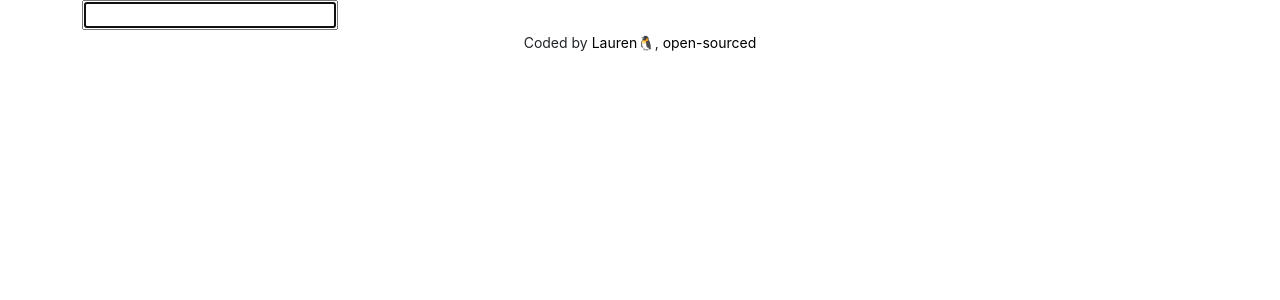
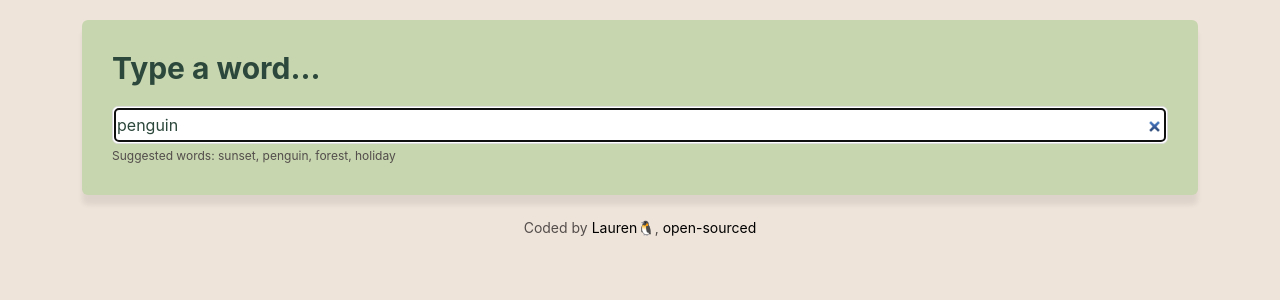
Before and after one commit to laurenlmylee/react-dictionary-project, a React (Create React App) app: page / in a window 1280 px wide. Shown: the top 300 px of the page. Built offline with nearby package versions, Linux system fonts and the light colour scheme; no server answers.

Commit message:
Styled application
Added CSS for each component

```diff
--- a/src/App.css
+++ b/src/App.css
@@ -1,3 +1,8 @@
+body{
+  background:#efe4da;
+  color:#534D4B;
+}
+
 .footer-link{
   text-decoration: none;
   color:#000;
--- a/src/App.js
+++ b/src/App.js
@@ -9,7 +9,7 @@ export default function App() {
 
         </header>
         <main>
-          <Dictionary/>
+          <Dictionary defaultKeyword="penguin"/>
         </main>
         <footer className="text-center">
           <small>Coded by {" "}
--- a/src/Dictionary.css
+++ b/src/Dictionary.css
@@ -0,0 +1,29 @@
+.Dictionary section{
+    background:#c7d6af;
+    padding:30px;
+    border-radius:6px;
+    box-shadow: 0px 10px 5px rgba(0,0,0,0.07);
+    margin: 20px 0;
+
+}
+
+.Dictionary input{
+    width:100%;
+    padding: 6px 4px;
+    border: 1px solid #ddd;
+    border-radius:6px;
+    color:#2c473b;
+}
+
+.Dictionary h1{
+    font-size:30px;
+    font-weight:bold;
+    text-align:left;
+    color:#2c473b;
+    margin-bottom:20px;
+}
+
+.Dictionary .hint{
+    font-size:12px;
+    margin-top:3px;
+}
--- a/src/Dictionary.js
+++ b/src/Dictionary.js
@@ -3,9 +3,10 @@ import axios from "axios";
 import "./Dictionary.css";
 import Results from "./Results";
 
-export default function Dictionary() {
-    let [keyword, setKeyword] = useState(" ");
+export default function Dictionary(props) {
+    let [keyword, setKeyword] = useState(props.defaultKeyword);
     let [results,setResults]=useState(null);
+    let [loaded, setLoaded]=useState(false);
 
 
     function handleResponse(response) {
@@ -13,22 +14,42 @@ export default function Dictionary() {
         // console.log(response.data[0].meanings[0].definitions[0].definition);
     }
 
-    function search(event) {
-        event.preventDefault();
+    function search() {
         let apiUrl = `https://api.dictionaryapi.dev/api/v2/entries/en/${keyword}`;
         axios.get(apiUrl).then(handleResponse);
+    }
+
+    function handleSubmit(event) {
+        event.preventDefault();
+        search();
     }
 
     function handleKeywordChange(event) {
         setKeyword(event.target.value);
     }
 
+    function load(){
+        setLoaded(true);
+        search();
+    }
+    if (loaded){
+
     return (
         <div className="Dictionary">
-            <form onSubmit={search} onChange={handleKeywordChange}>
-                <input type="search" autoFocus={true} />
+            <section>
+                <h1> Type a word... </h1>
+            <form onSubmit={handleSubmit} onChange={handleKeywordChange}>
+                <input type="search" autoFocus={true} defaultValue={props.defaultKeyword} />
             </form>
+            <div className="hint">
+Suggested words: sunset, penguin, forest, holiday
+            </div>
+            </section>
             <Results results={results}/>
         </div>
     )
+} else {
+    load();
+   return "Loading..."
 }
+}
--- /dev/null
+++ b/src/Meaning.css
@@ -0,0 +1,13 @@
+.Meaning h3{
+    font-size:24px;
+    line-height:1.5;
+    font-weight:bold;
+}
+
+.Meaning .example{
+    font-size:13px;
+    opacity:0.7;
+    font-style:italic;
+    color:#A1683A;
+    margin-top:10px;
+}
--- a/src/Meaning.js
+++ b/src/Meaning.js
@@ -1,24 +1,20 @@
 import React from "react";
 import Synonyms from "./Synonyms.js";
+import "./Meaning.css";
 export default function Meaning(props) {
-
   return (
     <div className="Meaning">
       <h3>{props.meaning.partOfSpeech}</h3>
       {props.meaning.definitions.map(function (definition, index) {
         return (
           <div key={index}>
-                        <p>
-                           <strong>Definition:</strong>
-                               {definition.definition}
-                            <br />
-                            <em>{definition.example}</em>
-                            <br/>
+            <div className="definition">{definition.definition}</div>
+            <div className="example">{definition.example}</div>
+
             <Synonyms synonyms={definition.synonyms} />
-                        </p>
           </div>
         );
       })}
-        </div >
+    </div>
   );
 }
--- /dev/null
+++ b/src/Phonetic.css
@@ -0,0 +1,24 @@
+.Phonetic{
+    margin-bottom:20px 0;
+}
+
+
+.Phonetic a{
+    border:1.5px solid #ddd;
+    text-decoration:none;
+    padding:8px 15px;
+    border-radius:18px;
+    transition: all 150ms ease-in-out;
+    margin-right:10px;
+
+}
+
+.Phonetic a:hover{
+    background:#7DA159;
+    color:white;
+}
+
+.Phonetic .text{
+    opacity:0.7;
+    font-weight:bold;
+}
--- a/src/Phonetic.js
+++ b/src/Phonetic.js
@@ -1,4 +1,5 @@
 import React from "react";
+import './Phonetic.css';
 
 export default function Phonetic(props) {
   console.log(props.phonetic);
@@ -10,9 +11,10 @@ export default function Phonetic(props) {
         rel="noopener noreferrer"
         className="Phonetic-Audio"
       >
-        🔊
+        Listen🔊
       </a>
-      {props.phonetic.text}
+      <span className="text">
+      {props.phonetic.text} </span>
     </div>
   );
 }
--- /dev/null
+++ b/src/Results.css
@@ -0,0 +1,5 @@
+.Results h2{
+    font-size:36px;
+    font-weight:bold;
+    line-height:1.5;
+}
--- a/src/Results.js
+++ b/src/Results.js
@@ -1,12 +1,14 @@
 import React from "react";
 import Meaning from "./Meaning";
 import Phonetic from "./Phonetic";
+import './Results.css';
 
 
 export default function Results(props) {
     if (props.results) {
         return (
             <div className="Results">
+                <section>
                 <h2>{props.results.word} </h2>
                 {props.results.phonetics.map(function(phonetic,index){
                     return (
@@ -15,12 +17,13 @@ export default function Results(props) {
                       </div>
                     );
                 })}
+                </section>
                 {props.results.meanings.map(function (meaning, index) {
                     return (
-                        <div key={index}>
+                        <section key={index}>
                             <Meaning meaning={meaning} />
 
-                        </div>
+                        </section>
                     );
                 })}
             </div>
--- /dev/null
+++ b/src/Synonyms.css
@@ -0,0 +1,11 @@
+.Synonyms{
+    margin:15px 0 0;
+    padding:0;
+}
+
+.Synonyms li{
+    font-size:13px;
+    display:inline-block;
+    padding-right:10px;
+    line-height:1;
+}
--- a/src/Synonyms.js
+++ b/src/Synonyms.js
@@ -1,11 +1,12 @@
 import React from "react";
+import './Synonyms.css';
 
 export default function Synonyms(props){
     if (props.synonyms && props.synonyms.length >0) {
 
     return(
         <ul className="Synonyms">
-        <strong>Synonyms: </strong>
+        <strong>synonyms: </strong>
 {props.synonyms.map(function(synonym, index){
     return(
         <li key={index}>
```
Lines whose indentation alone changed are shown as unchanged.
